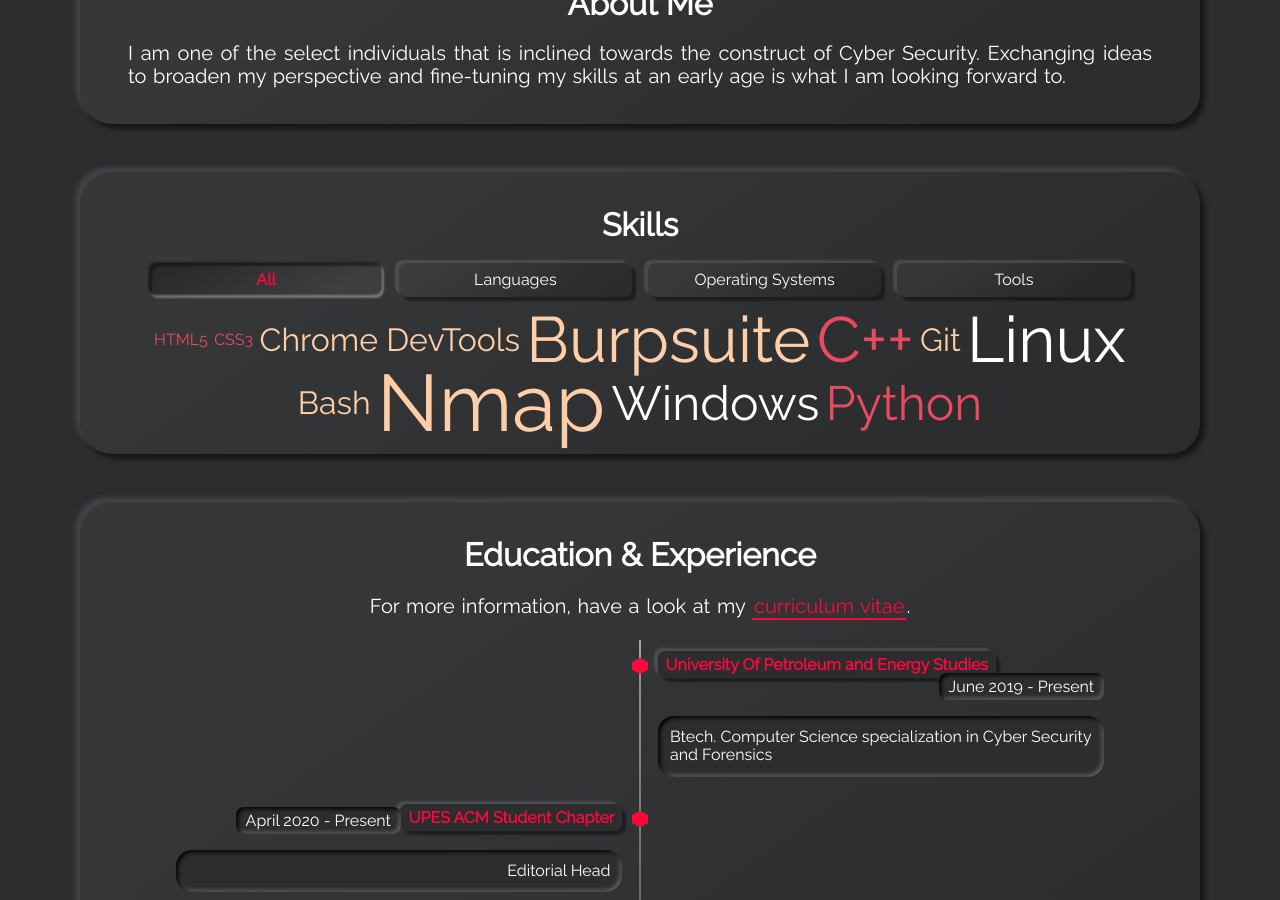
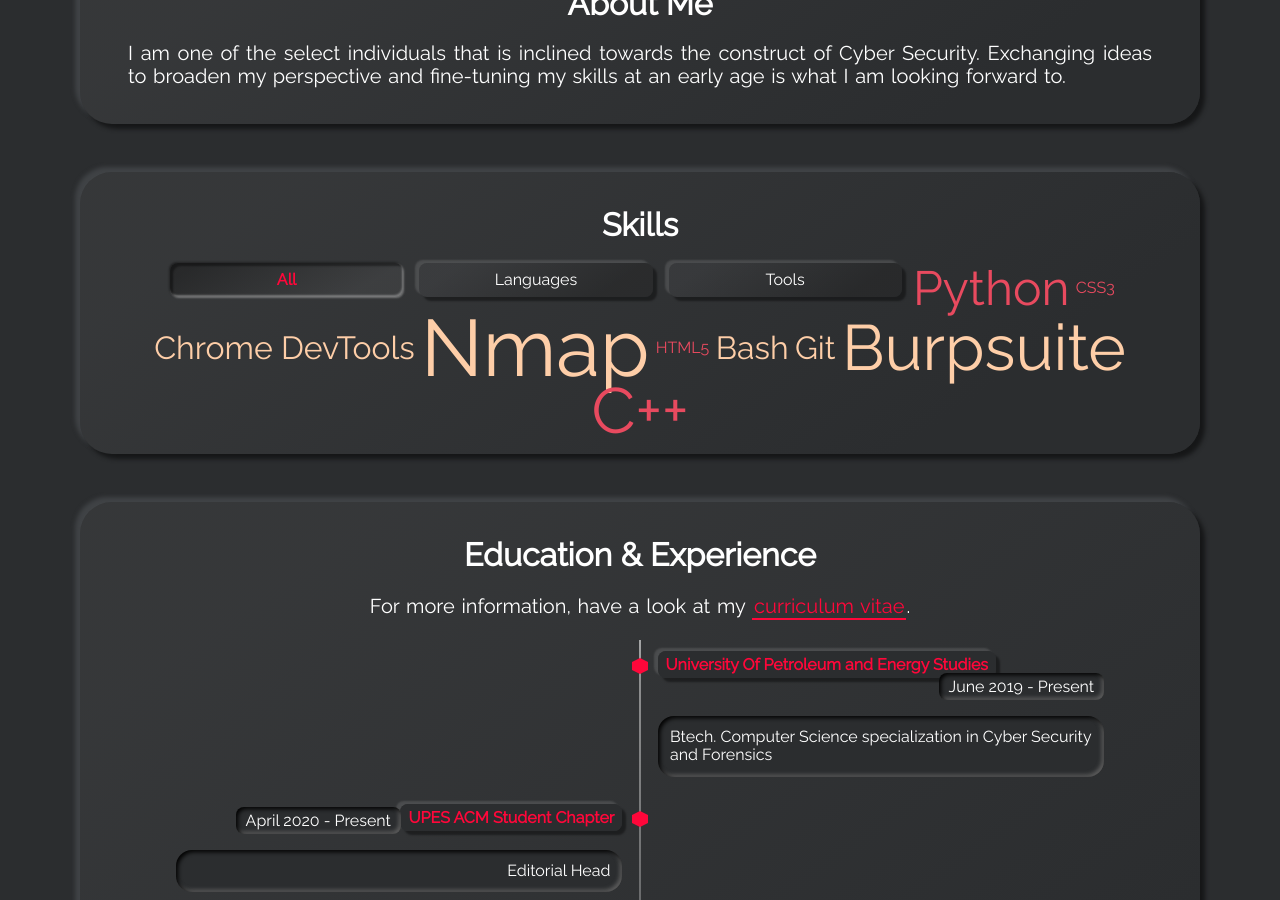
Before and after one commit to arjun112/portfolio, a Jekyll site: the page built from index.html, in a window 1280 px wide and 900 px high, scrolled down 1109 px. Built offline with Jekyll 4.4.1, drawn with Linux system fonts in a browser that asks for light colours.

Commit message:
Revert "site updated"
This reverts commit 5fec061951dffb8685dad7a5329a195c33ddab1d.

```diff
--- a/_data/skills-frameworks.yml
+++ b/_data/skills-frameworks.yml
@@ -4,8 +4,3 @@
 # Example of a framework
 # - name: Framework
 #   weight: 5
-- name: Linux
-  weight: 4
-
-- name: Windows
-  weight: 3
--- a/_includes/section-skills.html
+++ b/_includes/section-skills.html
@@ -5,8 +5,8 @@
   <label class="filter-button neumorphism-button" for="all">All</label>
   <input type="radio" id="language" name="filter" />
   <label class="filter-button neumorphism-button" for="language">Languages</label>
-  <input type="radio" id="operating system" name="filter" />
-  <label class="filter-button neumorphism-button" for="operating system">Operating Systems</label>
+  <!--<input type="radio" id="framework" name="filter" />
+  <label class="filter-button neumorphism-button" for="framework">Frameworks</label> -->
   <input type="radio" id="tool" name="filter" />
   <label class="filter-button neumorphism-button" for="tool">Tools</label>
 
@@ -15,11 +15,11 @@
       {{language.name}}
     </div>
   {% endfor %}
-{% for framework in site.data.skills-frameworks %}
-    <div skill-type="operating system" skill-weight="{{framework.weight}}" data-aos="zoom-in">
+<!--  {% for framework in site.data.skills-frameworks %}
+    <div skill-type="framework" skill-weight="{{framework.weight}}" data-aos="zoom-in">
       {{framework.name}}
     </div>
-  {% endfor %}
+  {% endfor %} -->
   {% for tool in site.data.skills-tools %}
     <div skill-type="tool" skill-weight="{{tool.weight}}" data-aos="zoom-in">
       {{tool.name}}
```
